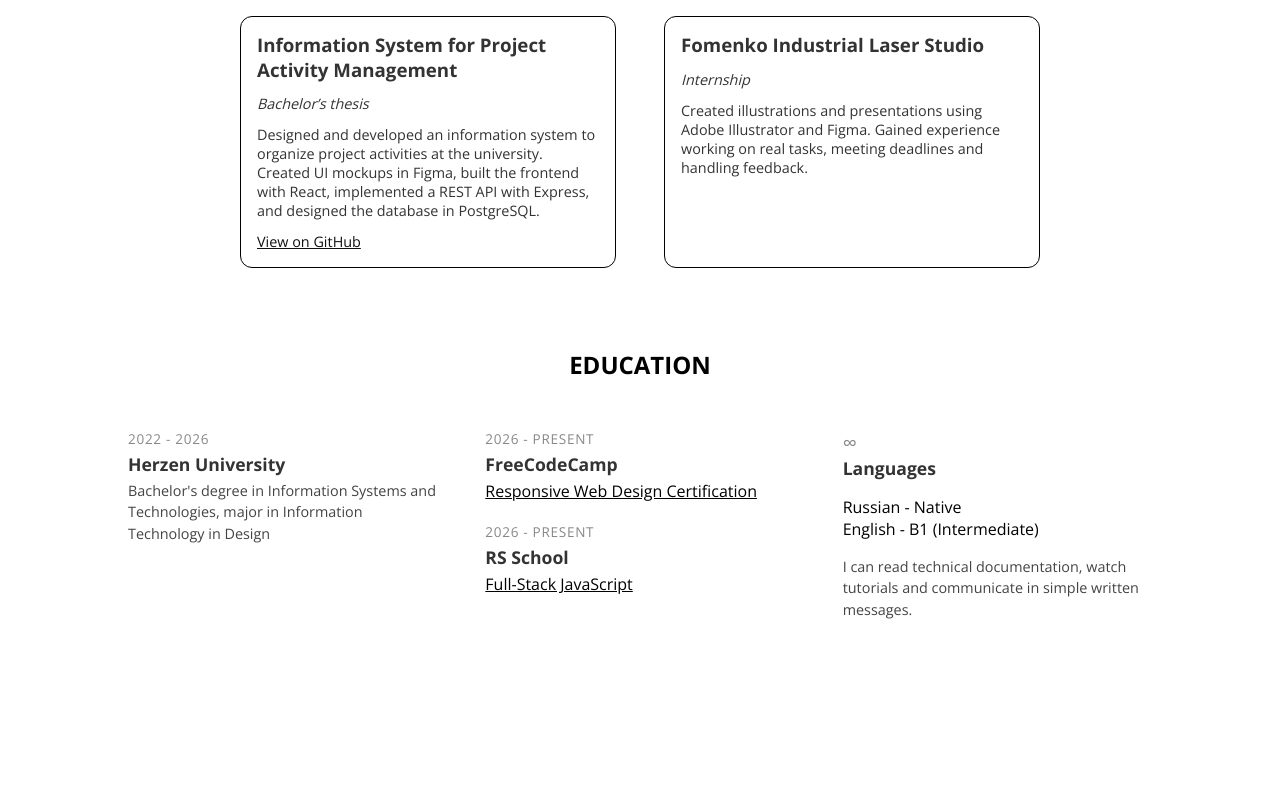
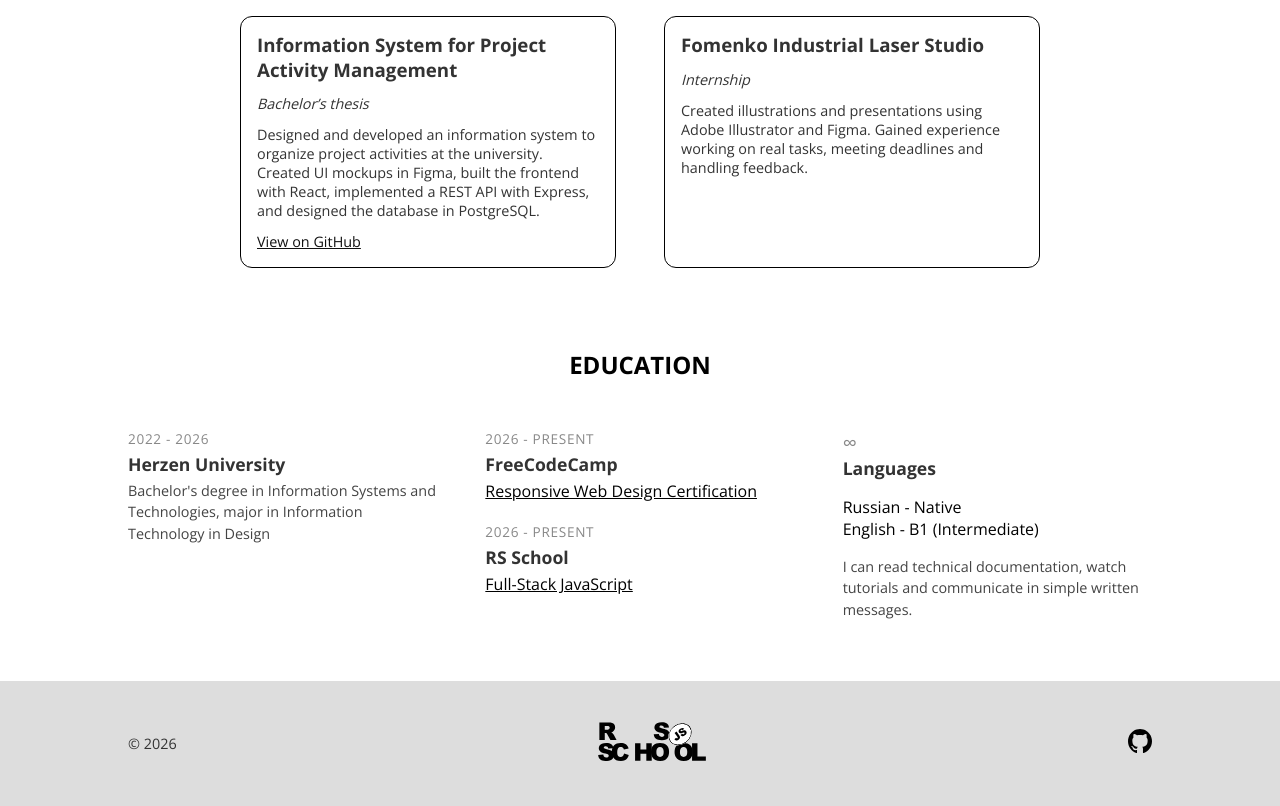
Before and after one commit to jasmine-green-tea/rsschool-cv, a website: page index.html in a window 1280 px wide. Shown: the part 1552-2358 px from the top of the page. Before the commit the page ends 2233 px from the top, so only its background shows below. Drawn offline with Linux system fonts and the light colour scheme.

Commit message:
feat: footer

```diff
--- a/index.html
+++ b/index.html
@@ -4,6 +4,7 @@
   <meta charset="UTF-8">
   <meta name="viewport" content="width=device-width, initial-scale=1.0">
   <title>Protasova Darya | CV</title>
+  <link rel="preload" href="./fonts/OpenSans-Regular.woff2" as="font" type="font/woff2" crossorigin="anonymous">
   <link rel="stylesheet" href="./styles.css">
 </head>
 <body>
@@ -176,6 +177,17 @@
       </div>
     </section>
   </main>
-  <footer></footer>
+
+  <footer>
+    <div class="container footer">
+      <p>&copy; 2026</p>
+      <a href="https://rs.school/courses/javascript">
+        <img src="./images/rs-school-logo.svg" alt="RS School" width="120" height="40">
+      </a>
+      <a href="https://github.com/jasmine-green-tea">
+        <img src="./icons/github.svg" alt="GitHub" width="24" height="24">
+      </a>
+    </div>
+  </footer>
 </body>
 </html>
--- a/styles.css
+++ b/styles.css
@@ -292,6 +292,24 @@ h3 {
   line-height: 1.5;
 }
 
+footer {
+  padding-block: 40px;
+  background-color: #ddd;
+}
+
+.footer {
+  display: flex;
+  justify-content: space-between;
+  align-items: center;
+  gap: 20px;
+}
+
+.footer p {
+  margin: 0;
+  font-size: 0.9rem;
+  color: #333;
+}
+
 @media (max-width: 720px) {
   .header-menu-list {
     column-gap: 30px;
```
Also changed, not shown: icons/github.svg (added), images/rs-school-logo.svg (added).
